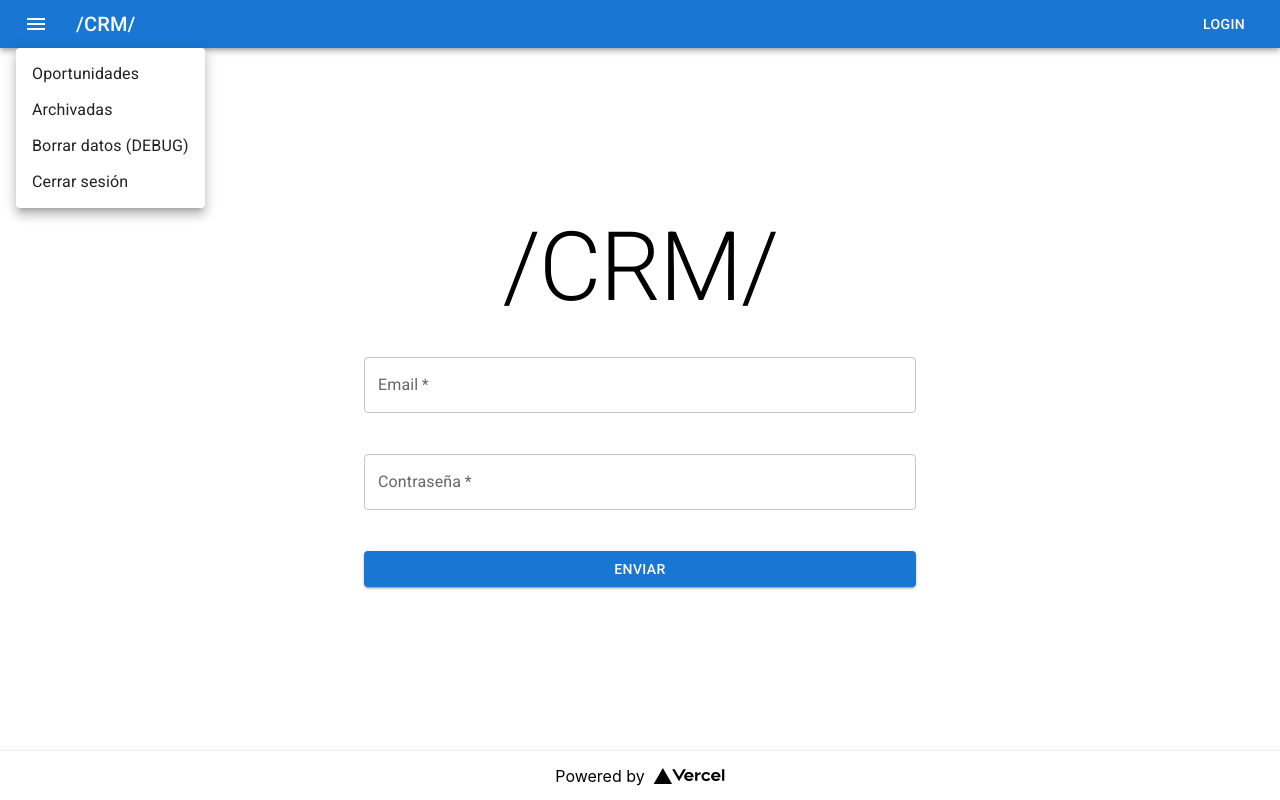
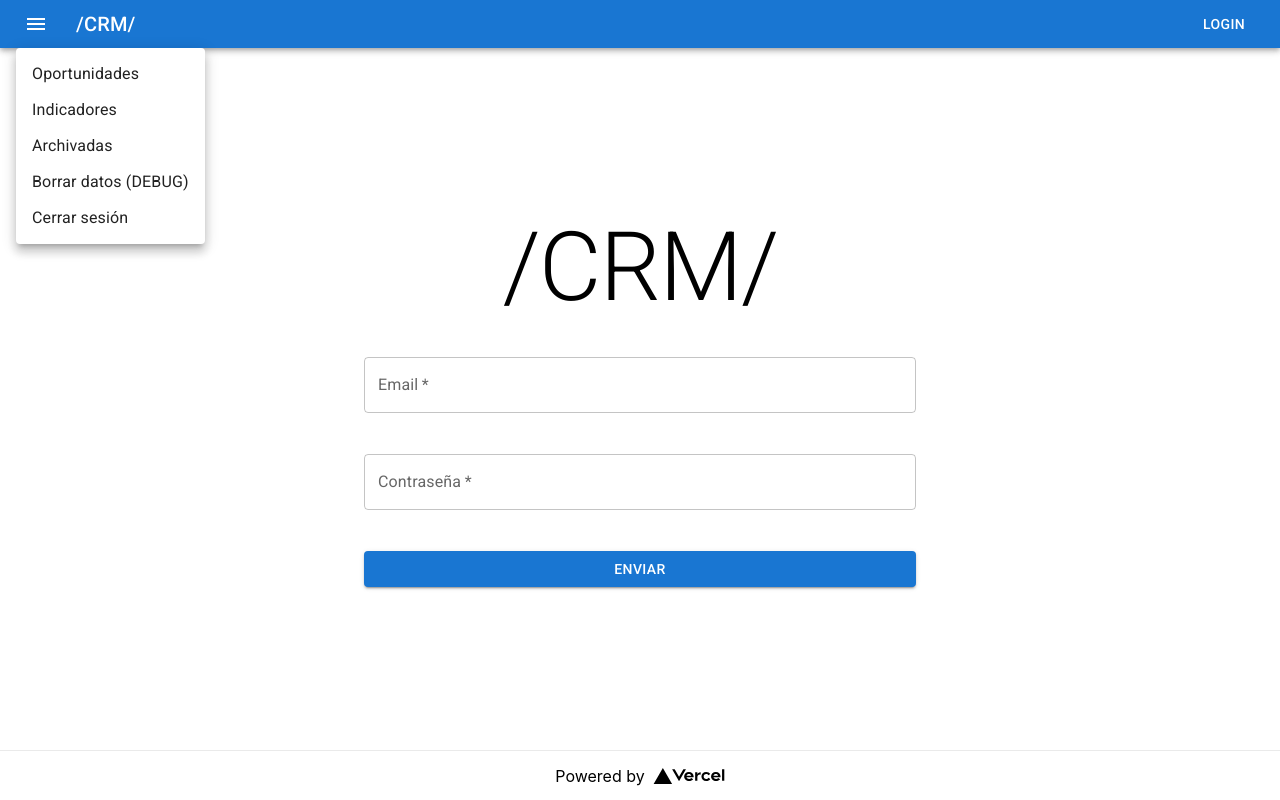
Before and after one commit to tomasperezmolina/crm-front, a Next.js app: page /login in a window 1280 px wide. Both pictures are taken after a click on the button "menu". Built offline with nearby package versions, Linux system fonts and the light colour scheme.

Commit message:
add indicators button

```diff
--- a/common/navbar.tsx
+++ b/common/navbar.tsx
@@ -31,6 +31,10 @@ export default function Navbar() {
     router.push("/");
   };
   const handleOpportunityClick = () => {
+    handleClose();
+    router.push("/opportunity");
+  };
+  const handleIndicatorsClick = () => {
     handleClose();
     router.push("/");
   };
@@ -67,6 +71,7 @@ export default function Navbar() {
             }}
           >
             <MenuItem onClick={handleOpportunityClick}>Oportunidades</MenuItem>
+            <MenuItem onClick={handleIndicatorsClick}>Indicadores</MenuItem>
             <MenuItem onClick={handleArchiveClick}>Archivadas</MenuItem>
             <MenuItem onClick={handleReset}>Borrar datos (DEBUG)</MenuItem>
             <MenuItem onClick={handleLogoutClick}>Cerrar sesión</MenuItem>
```
